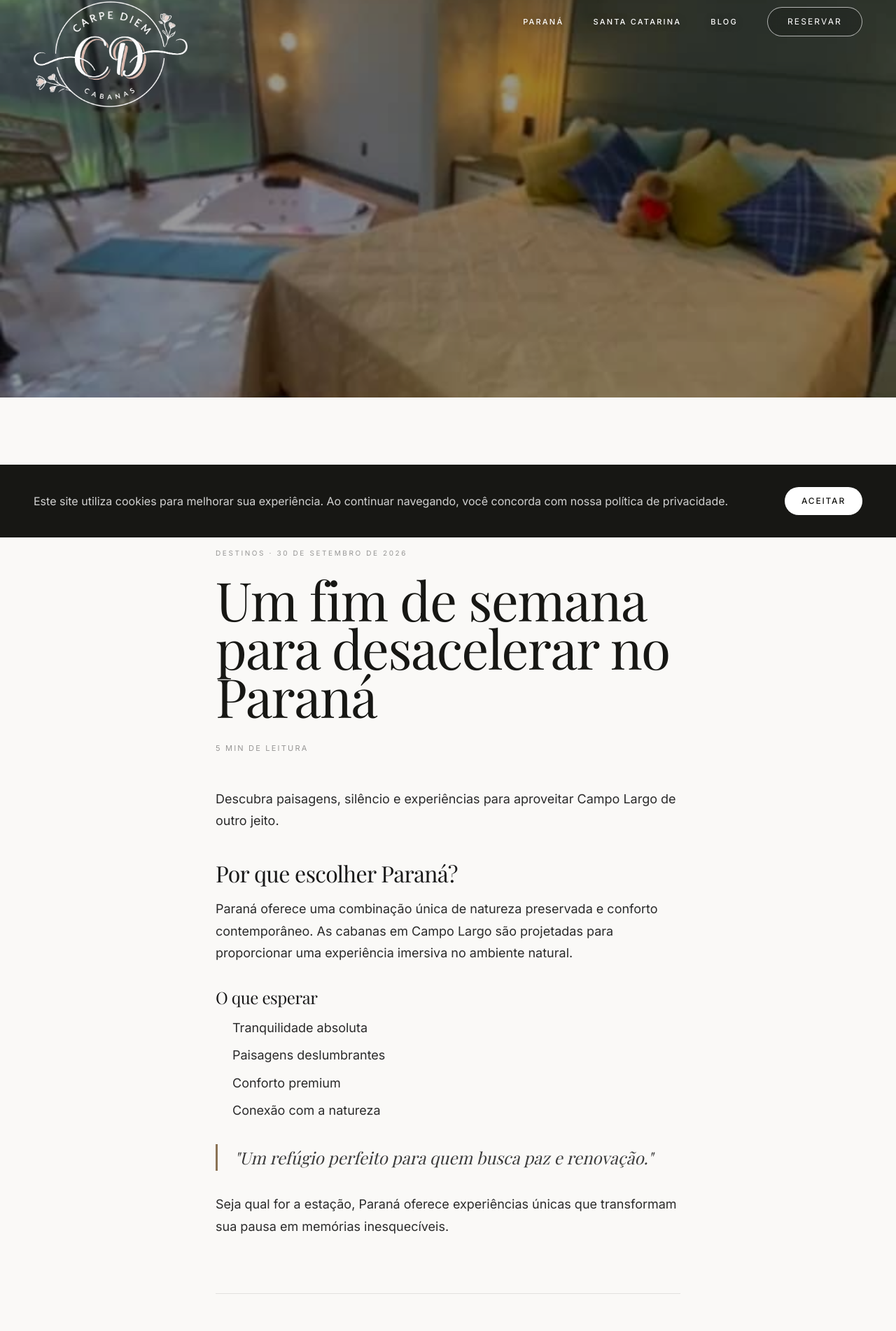
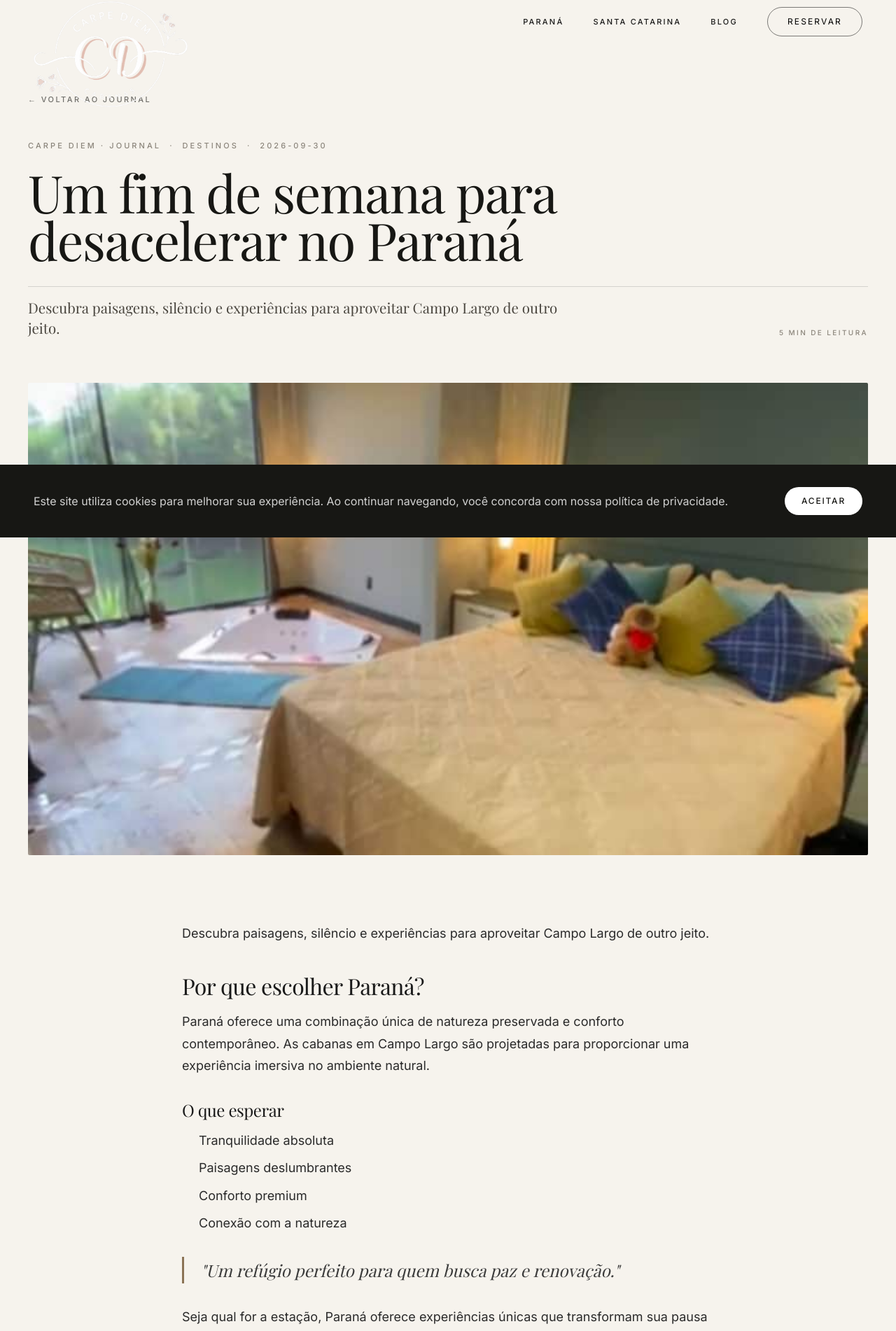
Before and after one commit to gabrielrubrum/CarpeDiemCabanas, a Next.js app: page /blog/destinos in a window 1280 px wide. Shown: the part 32-1934 px from the top of the page at 70% size. Built offline with nearby package versions, Linux system fonts and the light colour scheme; a web font is replaced by a local one.

Commit message:
Redesign editorial blog article experience

```diff
--- a/src/app/blog/[slug]/page.tsx
+++ b/src/app/blog/[slug]/page.tsx
@@ -31,7 +31,7 @@ export async function generateMetadata({ params }: BlogPostPageProps): Promise<M
   }
 
   return {
-    title: `${post.title} - Carpe Diem`,
+    title: `${post.title} - Carpe Diem Journal`,
     description: post.excerpt,
     openGraph: {
       title: post.title,
@@ -49,71 +49,203 @@ export default async function BlogPostPage({ params }: BlogPostPageProps) {
     notFound();
   }
 
-  const formatDate = (dateString: string) => {
-    const date = new Date(dateString);
-    return date.toLocaleDateString('pt-BR', { day: '2-digit', month: 'long', year: 'numeric' });
-  };
+  // Get related posts (exclude current post)
+  const allPosts = await getPosts();
+  const relatedPosts = allPosts.filter((p) => p.slug !== post.slug).slice(0, 3);
 
   return (
-    <div className="flex flex-col min-h-screen">
-      <Header variant="light" />
+    <div className="flex flex-col min-h-screen bg-[#F6F3ED] text-[#171714]">
+      {/* Header escuro em cima de fundo claro */}
+      <Header variant="dark" />
+
       <main className="flex-1">
-        {/* Featured Image Grande */}
+        {/* Article Intro - Cabeçalho Editorial */}
+        <section className="pt-[140px] lg:pt-[160px] pb-12 lg:pb-16 px-6 lg:px-10">
+          <div className="max-w-[1240px] mx-auto">
+            {/* Botão Voltar */}
+            <div className="mb-10 lg:mb-12">
+              <Link
+                href="/blog"
+                className="inline-flex items-center gap-2 text-[11px] uppercase tracking-[0.22em] text-[#171714]/60 hover:text-[#171714] transition-colors duration-300 font-medium"
+              >
+                ← VOLTAR AO JOURNAL
+              </Link>
+            </div>
+
+            {/* Metadata & Eyebrow */}
+            <div className="flex flex-wrap items-center gap-3 text-[10px] lg:text-[11px] uppercase tracking-[0.28em] text-[#8B857B] font-medium mb-6">
+              <span>CARPE DIEM · JOURNAL</span>
+              <span>·</span>
+              <span>{post.category}</span>
+              {post.date && (
+                <>
+                  <span>·</span>
+                  <span>{post.date}</span>
+                </>
+              )}
+            </div>
+
+            {/* Title Editorial Grande */}
+            <h1 className="font-serif font-normal text-[clamp(2.8rem,5.8vw,6.2rem)] leading-[0.92] tracking-[-0.04em] text-[#171714] max-w-[1100px] mb-8">
+              {post.title}
+            </h1>
+
+            {/* Excerpt & Reading Time */}
+            <div className="flex flex-col lg:flex-row lg:items-end justify-between gap-8 pt-4 border-t border-[#171714]/15">
+              {post.excerpt ? (
+                <p className="font-serif text-[clamp(1.15rem,1.6vw,1.45rem)] leading-[1.4] text-[#4A463F] max-w-[760px]">
+                  {post.excerpt}
+                </p>
+              ) : (
+                <div />
+              )}
+              {post.readTime && (
+                <span className="text-[10px] uppercase tracking-[0.24em] text-[#8B857B] font-medium whitespace-nowrap">
+                  {post.readTime} DE LEITURA
+                </span>
+              )}
+            </div>
+          </div>
+        </section>
+
+        {/* Featured Image (Se existir no WordPress) */}
         {post.featuredImage && (
-          <div className="relative h-[70vh] min-h-[600px] w-full overflow-hidden">
+          <section className="px-6 lg:px-10 mb-16 lg:mb-24">
+            <div className="max-w-[1380px] mx-auto overflow-hidden rounded-[2px] relative aspect-[16/9] max-h-[720px]">
               <Image
                 src={post.featuredImage}
                 alt={post.title}
                 fill
                 className="object-cover"
                 priority
-              sizes="100vw"
+                sizes="(max-width: 1440px) 100vw, 1380px"
               />
-            <div className="absolute inset-0 bg-black/40" />
             </div>
+          </section>
         )}
 
-        {/* Article Content */}
-        <article className="max-w-[760px] mx-auto px-5 md:px-8 lg:px-12 py-20 lg:py-32">
-          <div className="mb-8">
+        {/* Corpo do Artigo */}
+        <section className="px-6 pb-20 lg:pb-32">
+          <article className="max-w-[760px] mx-auto">
+            <div
+              className="prose prose-lg max-w-none text-[#292824]
+                prose-p:text-[17px] lg:prose-p:text-[19px] prose-p:leading-[1.75] prose-p:mb-8
+                prose-headings:font-serif prose-headings:font-normal prose-headings:text-[#171714] prose-headings:tracking-[-0.03em]
+                prose-h2:text-[clamp(2.2rem,3.5vw,3.2rem)] prose-h2:leading-[1.05] prose-h2:mt-14 prose-h2:mb-6
+                prose-h3:text-[clamp(1.75rem,2.5vw,2.4rem)] prose-h3:leading-[1.1] prose-h3:mt-10 prose-h3:mb-4
+                prose-blockquote:border-l-2 prose-blockquote:border-[#171714] prose-blockquote:pl-6 prose-blockquote:italic prose-blockquote:font-serif prose-blockquote:text-[1.25rem] prose-blockquote:text-[#4A463F] prose-blockquote:my-10
+                prose-ul:my-6 prose-ul:list-disc prose-ul:pl-6 prose-li:my-2 prose-li:text-[17px] lg:prose-li:text-[18px]
+                prose-a:text-[#171714] prose-a:underline prose-a:underline-offset-4 hover:prose-a:text-black
+                prose-strong:font-semibold prose-strong:text-[#171714]
+                prose-img:rounded-[2px] prose-img:my-8"
+              dangerouslySetInnerHTML={{ __html: post.content }}
+            />
+
+            {/* Divisor final do artigo */}
+            <div className="mt-16 pt-8 border-t border-[#171714]/15 flex items-center justify-between">
               <Link
                 href="/blog"
-              className="text-[11px] uppercase tracking-[0.16em] text-black/50 hover:text-black transition-colors duration-300"
+                className="text-[11px] uppercase tracking-[0.20em] font-medium text-[#171714] border-b border-[#171714]/40 pb-1 hover:border-[#171714] transition-all duration-300"
               >
-              ← Voltar ao blog
+                ← VOLTAR A TODOS OS ARTIGOS
+              </Link>
+            </div>
+          </article>
+        </section>
+
+        {/* Mais Histórias */}
+        {relatedPosts.length > 0 && (
+          <section className="w-full py-24 lg:py-32 px-6 lg:px-10 bg-[#EFECE6] border-t border-[#171714]/10">
+            <div className="max-w-[1240px] mx-auto">
+              <div className="flex flex-col md:flex-row md:items-end justify-between gap-6 mb-16">
+                <div>
+                  <p className="text-[10px] uppercase tracking-[0.28em] text-[#8B857B] mb-3">
+                    CONTINUE LENDO
+                  </p>
+                  <h2 className="font-serif text-[clamp(2.5rem,4vw,4rem)] leading-[0.92] tracking-[-0.035em] text-[#171714]">
+                    Mais histórias,
+                    <br />
+                    outros ritmos.
+                  </h2>
+                </div>
+                <Link
+                  href="/blog"
+                  className="text-[11px] uppercase tracking-[0.20em] font-medium text-[#171714] border-b border-[#171714]/40 pb-1 hover:border-[#171714] transition-all duration-300 self-start md:self-end"
+                >
+                  VER TODAS AS HISTÓRIAS →
                 </Link>
               </div>
 
-          <header className="mb-12">
-            <p className="text-[10px] uppercase tracking-[0.28em] text-black/45 mb-4">
-              CARPE DIEM · JOURNAL
+              <div className="grid grid-cols-1 md:grid-cols-3 gap-8 lg:gap-10">
+                {relatedPosts.map((related) => (
+                  <article key={related.id} className="group flex flex-col">
+                    <Link href={`/blog/${related.slug}`} className="block flex-1">
+                      <div className="relative w-full aspect-[4/3] overflow-hidden mb-5 rounded-[2px] bg-[#E5E1D8]">
+                        {related.featuredImage ? (
+                          <Image
+                            src={related.featuredImage}
+                            alt={related.title}
+                            fill
+                            className="object-cover transition-transform duration-700 ease-out group-hover:scale-[1.03]"
+                            sizes="(max-width: 768px) 100vw, 33vw"
+                          />
+                        ) : (
+                          <div className="absolute inset-0 flex items-center justify-center p-6 bg-gradient-to-br from-[#E2DDD3] to-[#D5CFC3]">
+                            <span className="font-serif italic text-lg text-[#171714]/40">Carpe Diem</span>
+                          </div>
+                        )}
+                      </div>
+                      <p className="text-[10px] uppercase tracking-[0.24em] font-medium text-[#938C80] mb-2">
+                        {related.category}
                       </p>
-            <p className="text-[10px] uppercase tracking-[0.26em] text-black/40 mb-6">
-              {post.category} · {formatDate(post.date)}
+                      <h3 className="font-serif text-[1.4rem] leading-[1.1] tracking-[-0.02em] text-[#171714] mb-3 group-hover:opacity-80 transition-opacity">
+                        {related.title}
+                      </h3>
+                      {related.excerpt && (
+                        <p className="text-[14px] leading-[1.55] text-[#6B665E] line-clamp-2 mb-4">
+                          {related.excerpt}
                         </p>
-            <h1 className="font-serif font-normal text-[clamp(3.8rem,6vw,7rem)] leading-[0.9] tracking-[-0.04em] text-[#171714] mb-8">
-              {post.title}
-            </h1>
-            <div className="flex items-center gap-6 text-[11px] tracking-[0.20em] text-black/40 uppercase">
-              <span>{post.readTime || '5 min'} de leitura</span>
+                      )}
+                      <div className="mt-auto text-[10px] uppercase tracking-[0.20em] font-medium text-[#171714] border-b border-[#171714]/30 pb-1 inline-block">
+                        LER HISTÓRIA ↗
                       </div>
-          </header>
+                    </Link>
+                  </article>
+                ))}
+              </div>
+            </div>
+          </section>
+        )}
 
-          <div
-            className="prose prose-lg max-w-none"
-            dangerouslySetInnerHTML={{ __html: post.content }}
-          />
-
-          <div className="mt-20 pt-12 border-t border-black/10">
+        {/* CTA Final Discreto */}
+        <section className="w-full py-20 lg:py-28 px-6 lg:px-10 bg-[#F6F3ED] border-t border-[#171714]/10">
+          <div className="max-w-[1240px] mx-auto flex flex-col lg:flex-row lg:items-center justify-between gap-10">
+            <div>
+              <p className="text-[10px] uppercase tracking-[0.28em] text-[#8B857B] mb-3">
+                ENTRE A NATUREZA E O TEMPO
+              </p>
+              <h2 className="font-serif text-[clamp(2.2rem,3.5vw,3.5rem)] leading-[0.95] tracking-[-0.035em] text-[#171714]">
+                Conheça os refúgios Carpe Diem.
+              </h2>
+            </div>
+            <div className="flex flex-wrap items-center gap-4">
               <Link
-              href="/blog"
-              className="text-[11px] uppercase tracking-[0.16em] text-black/70 hover:text-black transition-colors duration-300"
+                href="/parana"
+                className="text-xs tracking-[0.18em] px-7 py-3.5 border border-black/60 text-black hover:bg-black hover:text-white transition-all duration-300 rounded-full uppercase font-medium"
               >
-              Ver todas as histórias →
+                Refúgios Paraná ↗
+              </Link>
+              <Link
+                href="/santa-catarina"
+                className="text-xs tracking-[0.18em] px-7 py-3.5 border border-black/60 text-black hover:bg-black hover:text-white transition-all duration-300 rounded-full uppercase font-medium"
+              >
+                Refúgios Santa Catarina ↗
               </Link>
             </div>
-        </article>
+          </div>
+        </section>
       </main>
+
       <Footer />
     </div>
   );
--- a/src/app/blog/page.tsx
+++ b/src/app/blog/page.tsx
@@ -8,11 +8,6 @@ import { getPosts } from '@/lib/wordpress';
 export const metadata: Metadata = {
   title: 'Blog - Carpe Diem',
   description: 'Histórias, inspirações e experiências sobre natureza, viagem e refúgios contemporâneos.',
-};
-
-const formatDate = (dateString: string) => {
-  const date = new Date(dateString);
-  return date.toLocaleDateString('pt-BR', { day: '2-digit', month: 'short', year: 'numeric' });
 };
 
 export default async function BlogPage() {
@@ -147,8 +142,8 @@ export default async function BlogPage() {
                   {featuredPost.excerpt}
                 </p>
                 <div className="flex items-center gap-6 text-[11px] tracking-[0.16em] text-black/40 uppercase mb-8">
-                  <span>{formatDate(featuredPost.date)}</span>
-                  <span className="text-black/30">•</span>
+                  {featuredPost.date && <span>{featuredPost.date}</span>}
+                  {featuredPost.date && <span className="text-black/30">•</span>}
                   <span>{featuredPost.readTime || '5 min'} de leitura</span>
                 </div>
                 <Link
@@ -235,9 +230,9 @@ export default async function BlogPage() {
 
                         {/* Metadata */}
                         <div className="mt-5 flex items-center gap-3 text-[9px] lg:text-[10px] uppercase tracking-[0.18em] text-[#989186]">
-                          <span>{formatDate(post.date)}</span>
-                          <span>•</span>
-                          <span>{post.readTime || '5 min'} de leitura</span>
+                          {post.date && <span>{post.date}</span>}
+                          {post.date && <span>•</span>}
+                          <span>{post.readTime || '5 MIN'} de leitura</span>
                         </div>
 
                         {/* Link */}
--- a/src/data/blog-fallback.ts
+++ b/src/data/blog-fallback.ts
@@ -4,7 +4,7 @@ export interface BlogPost {
   title: string;
   excerpt: string;
   content: string;
-  date: string;
+  date: string | null;
   category: string;
   categorySlug?: string | null;
   featuredImage: string | null;
--- a/src/lib/wordpress.ts
+++ b/src/lib/wordpress.ts
@@ -41,32 +41,42 @@ function stripHtml(html: string): string {
   return html.replace(/<[^>]*>/g, '');
 }
 
-// Helper to format date
-function formatDate(dateString: string): string {
+// Helper to format date in Brazilian Portuguese uppercase (e.g. 01 OUT 2026)
+function formatDate(dateString: string | null | undefined): string | null {
+  if (!dateString) return null;
+
   const date = new Date(dateString);
   if (isNaN(date.getTime())) {
-    return dateString; // Return original if invalid
+    return null;
   }
-  return date.toLocaleDateString('pt-BR', {
-    day: '2-digit',
-    month: 'short',
-    year: 'numeric',
-  }).toUpperCase();
+
+  const day = date.getDate().toString().padStart(2, '0');
+  const months = ['JAN', 'FEV', 'MAR', 'ABR', 'MAI', 'JUN', 'JUL', 'AGO', 'SET', 'OUT', 'NOV', 'DEZ'];
+  const month = months[date.getMonth()];
+  const year = date.getFullYear();
+
+  return `${day} ${month} ${year}`;
 }
 
 // Helper to calculate read time
 function calculateReadTime(content: string): string {
   const plainText = stripHtml(content);
-  const words = plainText.split(/\s+/).length;
-  const minutes = Math.ceil(words / 200);
-  return `${minutes} min`;
+  const words = plainText.split(/\s+/).filter(Boolean).length;
+  const minutes = Math.max(1, Math.ceil(words / 200));
+  return `${minutes} MIN`;
 }
 
 // Normalize WordPress post to BlogPost format
 function normalizeWordPressPost(wpPost: WordPressPost): BlogPost {
   const featuredMedia = wpPost._embedded?.['wp:featuredmedia']?.[0];
-  const category = wpPost._embedded?.['wp:term']?.[0]?.[0]?.name || 'Sem categoria';
+  let category = wpPost._embedded?.['wp:term']?.[0]?.[0]?.name || 'JOURNAL';
   const categorySlug = wpPost._embedded?.['wp:term']?.[0]?.[0]?.slug || null;
+
+  if (!category || category.trim().toLowerCase() === 'uncategorized' || category.trim().toLowerCase() === 'sem categoria') {
+    category = 'JOURNAL';
+  }
+
+  const rawDate = wpPost.date || (wpPost as unknown as { date_gmt?: string }).date_gmt;
 
   return {
     id: wpPost.id.toString(),
@@ -74,8 +84,8 @@ function normalizeWordPressPost(wpPost: WordPressPost): BlogPost {
     title: stripHtml(wpPost.title.rendered),
     excerpt: stripHtml(wpPost.excerpt.rendered),
     content: wpPost.content.rendered,
-    date: formatDate(wpPost.date),
-    category,
+    date: formatDate(rawDate),
+    category: category.toUpperCase(),
     categorySlug,
     featuredImage: featuredMedia?.source_url || null,
     readTime: calculateReadTime(wpPost.content.rendered),
```
Lines whose indentation alone changed are shown as unchanged.
